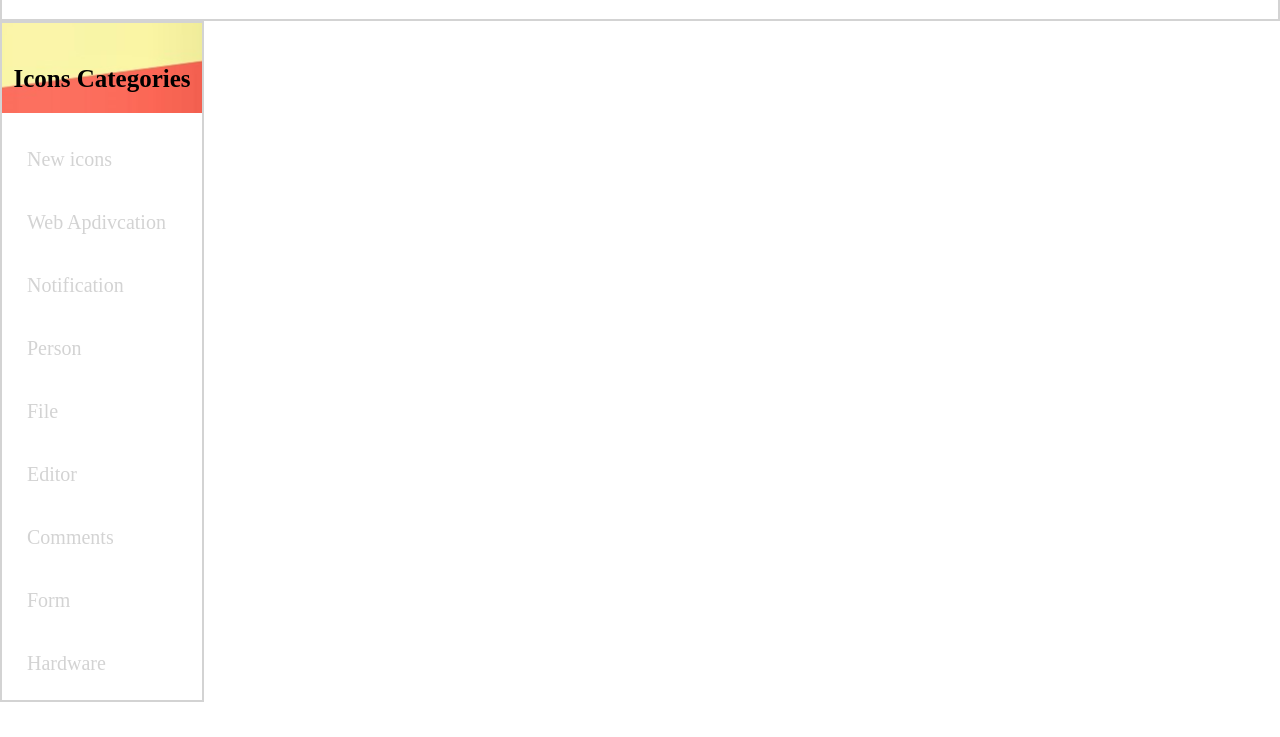
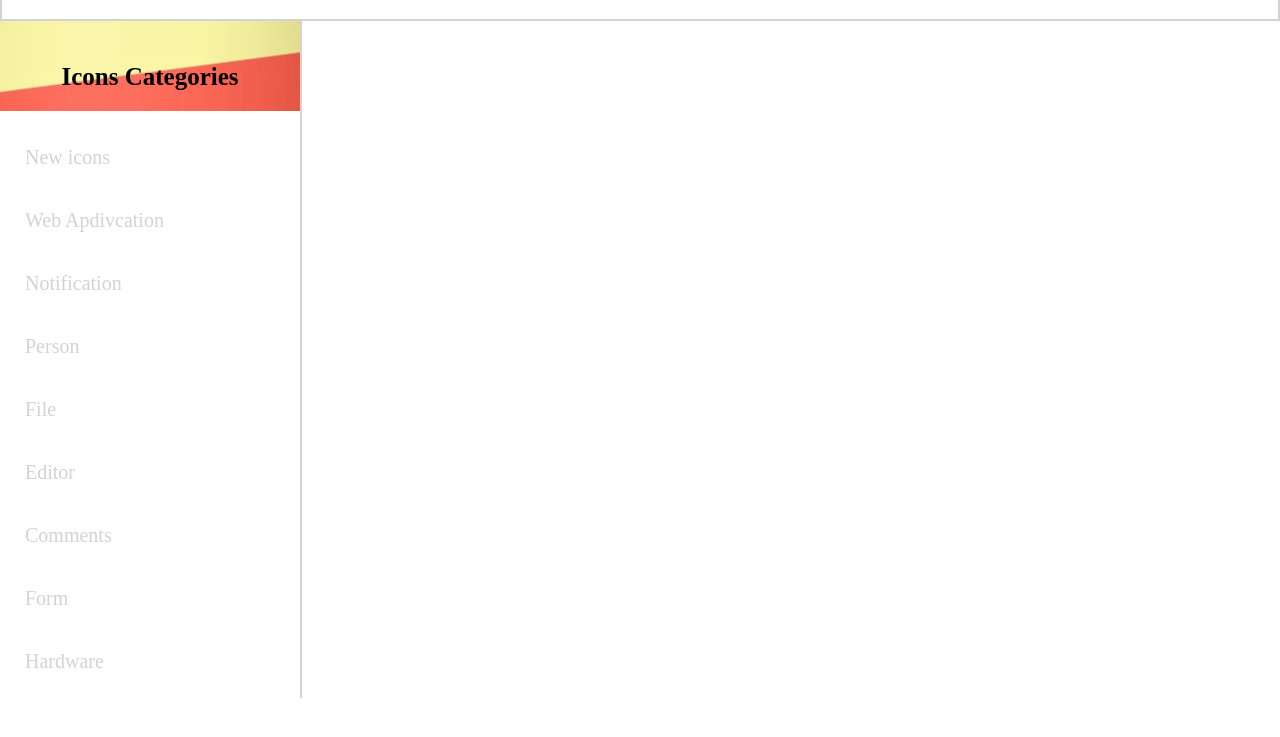
Before and after one commit to xhoiKabashi/mobileMenu, a website: page index.html in a window 1280 px wide. Both pictures are taken after a click on the icon 510 px from the left and 42 px from the top of the page. Shown: the part 63-800 px from the top of the page. Drawn offline with Linux system fonts and the light colour scheme.

Commit message:
removing border

```diff
--- a/style.css
+++ b/style.css
@@ -25,8 +25,8 @@ body {
   gap: 20px;
 }
 .menuContainer {
-  width: 200px;
-  border: 2px solid lightgray;
+  width: 300px;
+  border-right: 2px solid lightgray;
   display: flex;
   flex-direction: column;
   justify-content: center;
```
